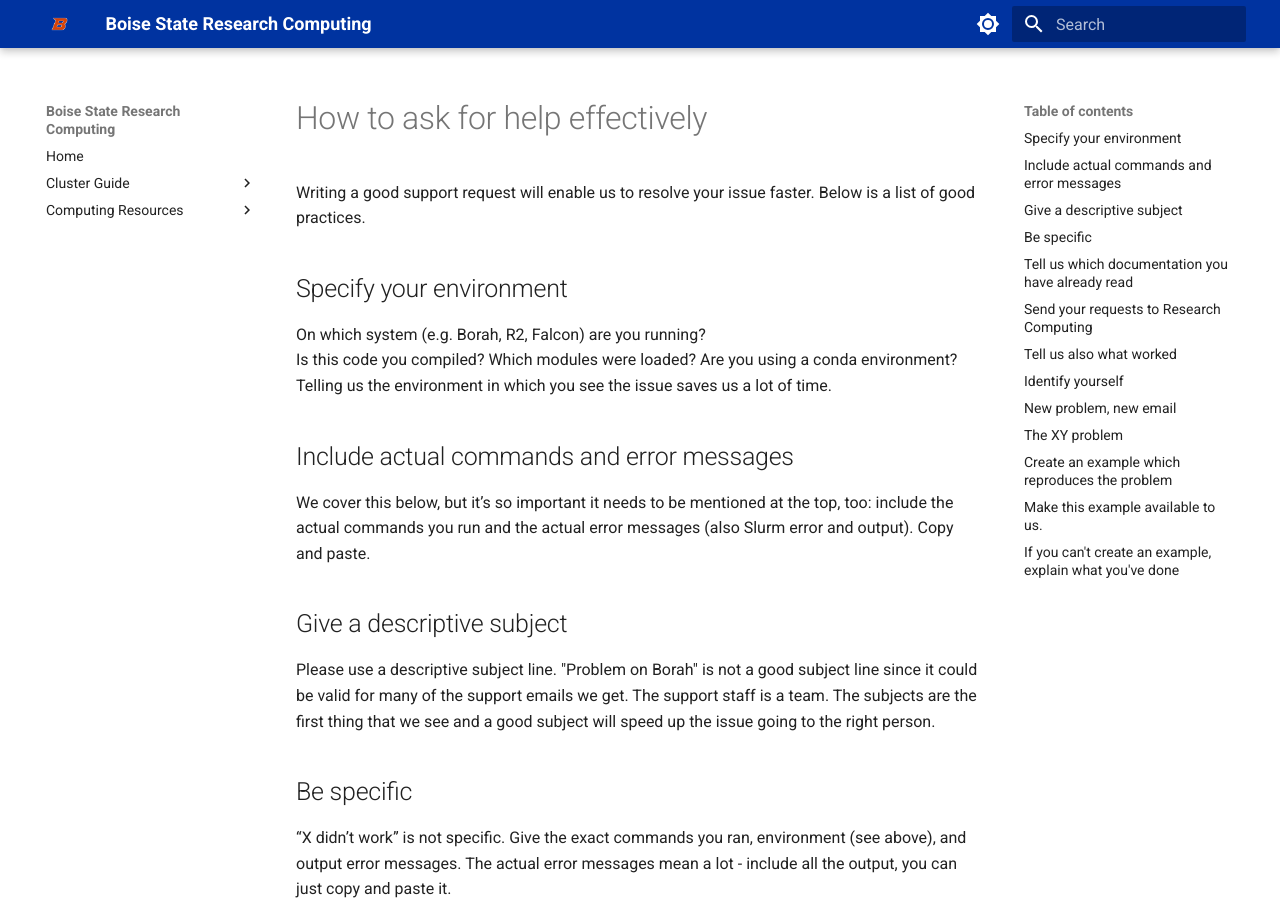
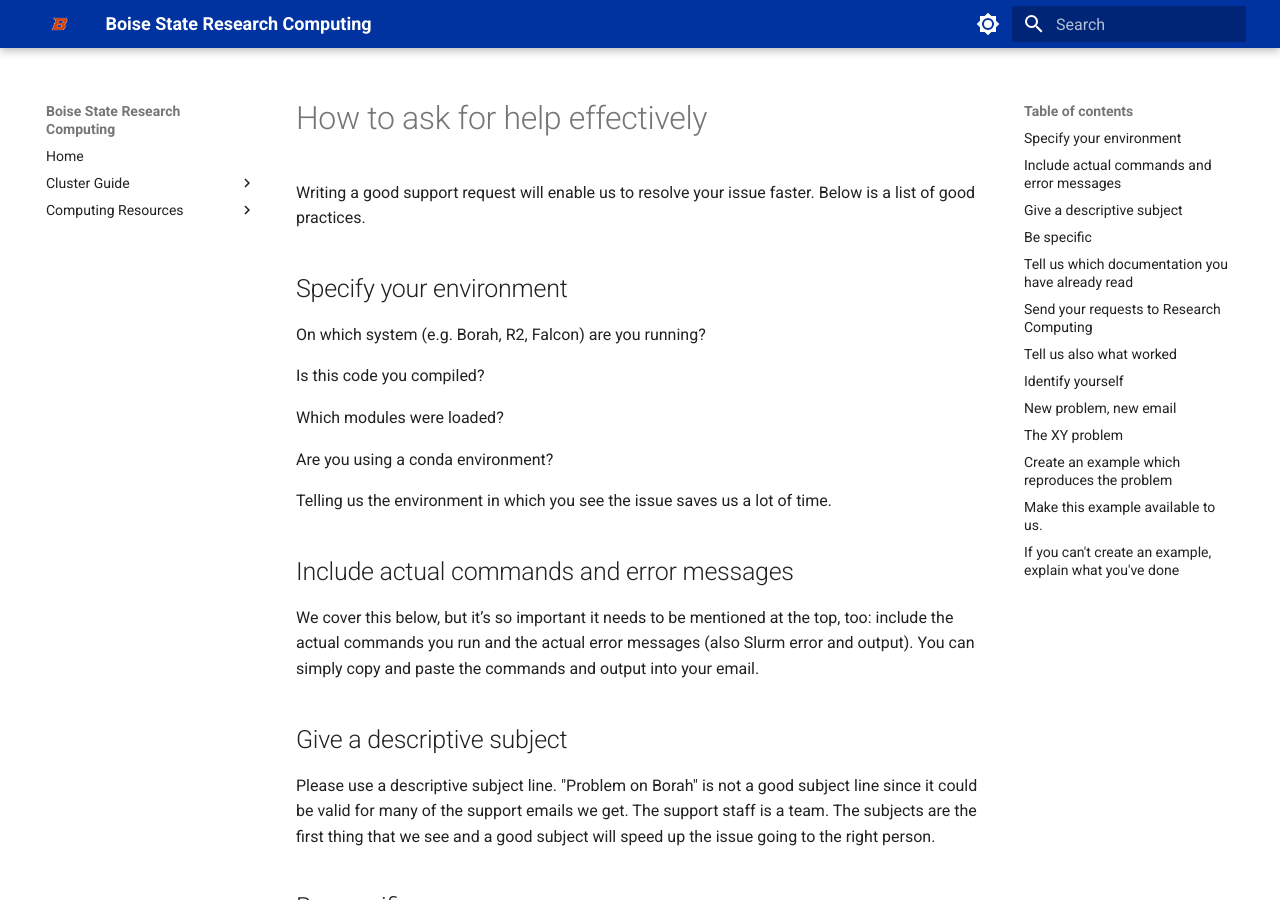
Before and after one commit to bsurc/docs, an MkDocs documentation site: the page built from docs/asking_questions.md, in a window 1280 px wide and 900 px high. Built offline with MkDocs 1.6.1 and Material for MkDocs 9.7.7, drawn with Linux system fonts in a browser that asks for light colours; some of the changed text lies outside the part shown.

Commit message:
Fix typo, quote block, wording

```diff
--- a/docs/asking_questions.md
+++ b/docs/asking_questions.md
@@ -6,15 +6,19 @@ Below is a list of good practices.
 ## Specify your environment
 
 On which system (e.g. Borah, R2, Falcon) are you running?
+
 Is this code you compiled?
+
 Which modules were loaded?
+
 Are you using a conda environment?
+
 Telling us the environment in which you see the issue saves us a lot of time.
 
 ## Include actual commands and error messages
 
 We cover this below, but it’s so important it needs to be mentioned at the top, too: include the actual commands you run and the actual error messages (also Slurm error and output).
-Copy and paste.
+You can simply copy and paste the commands and output into your email.
 
 ## Give a descriptive subject
 
@@ -57,7 +61,8 @@ It is also helpful to provide your Borah/Falcon/R2 username.
 
 ## New problem, new email
 
-Please do not send support requests by replying to old tickets, which probably concern unrelated issues.
+Please do not send support requests by replying to old tickets, which probably contain unrelated issues.
+Please start a new email for each issue you encounter.
 
 ## The XY problem
 
@@ -67,12 +72,12 @@ Often we know the solution but sometimes we don't know the problem.
 
 In short (quoting from the previous website):
 
-    User wants to do X.
-    User doesn't know how to do X, but thinks it can be done via Y.
-    User doesn't know how to do Y either.
-    User asks for help with Y.
-    Others try to help user with Y, but are confused because Y seems like a strange problem to want to solve.
-    Finally, the issue is solved by doing X without Y.
+> User wants to do X.
+> User doesn't know how to do X, but thinks it can be done via Y.
+> User doesn't know how to do Y either.
+> User asks for help with Y.
+> Others try to help user with Y, but are confused because Y seems like a strange problem to want to solve.
+> Finally, the issue is solved by doing X without Y.
 
 To avoid the XY problem, if you struggle with Y but really what you are after is X, please also tell us about X.
 Tell us what you really want to achieve.
```
Also changed, not shown: other parts of docs/asking_questions.md (+1 -2 lines).
